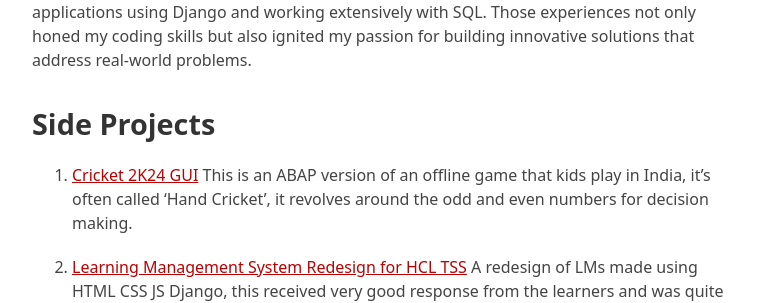
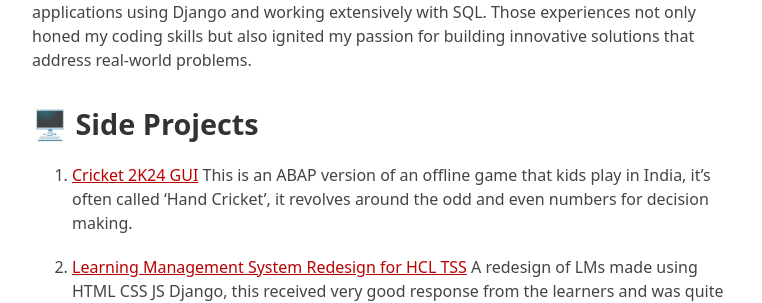
Before and after one commit to harshsharma1506/harshsharma1506.github.io, a Jekyll site: the page built from index.md, in a window 1280 px wide. Shown: the part 915-1218 px from the top of the page, without its empty margins (258-1020 px from the left). Built offline with Jekyll 4.4.1, drawn with Linux system fonts in a browser that asks for light colours; our own code applies the rules of GitHub Pages for plain Markdown files.

```diff
--- a/index.md
+++ b/index.md
@@ -10,7 +10,7 @@ Looking ahead, I’m excited to expand my skill set by diving into JavaScript an
 
 Before diving into ABAP, I had a blast as a Python developer, crafting dynamic web applications using Django and working extensively with SQL. Those experiences not only honed my coding skills but also ignited my passion for building innovative solutions that address real-world problems.
 
-## Side Projects
+## 🖥️ Side Projects
 
 1. [Cricket 2K24 GUI](https://github.com/harshsharma1506/cricket_2k24_gui_abap)
    This is an ABAP version of an offline game that kids play in India, it's often called 'Hand Cricket', it revolves around
```
